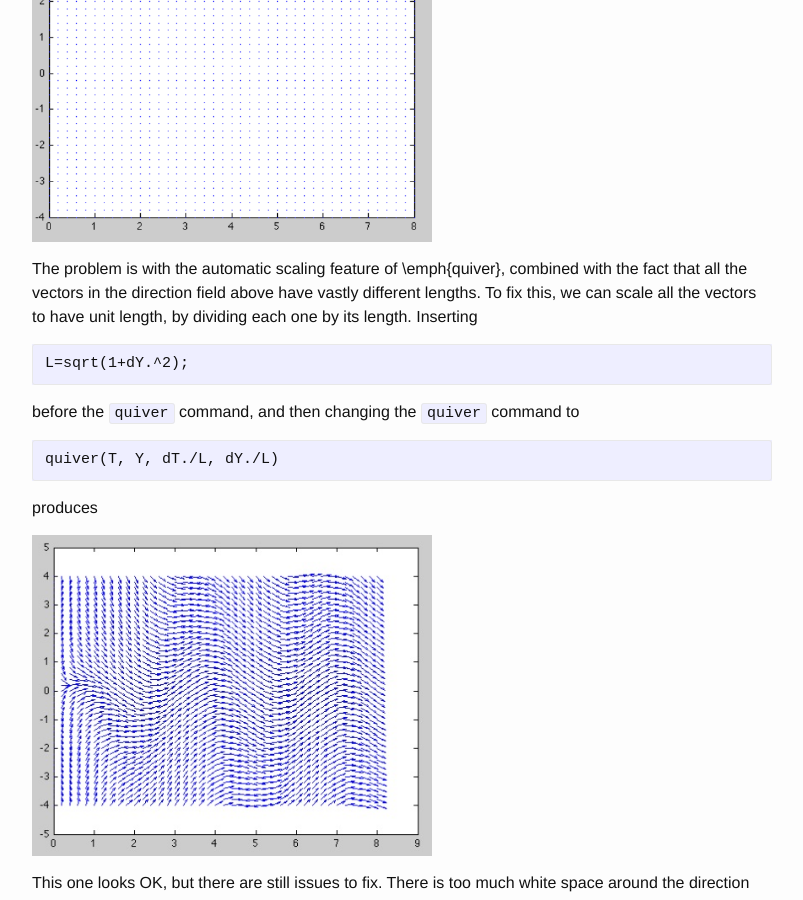
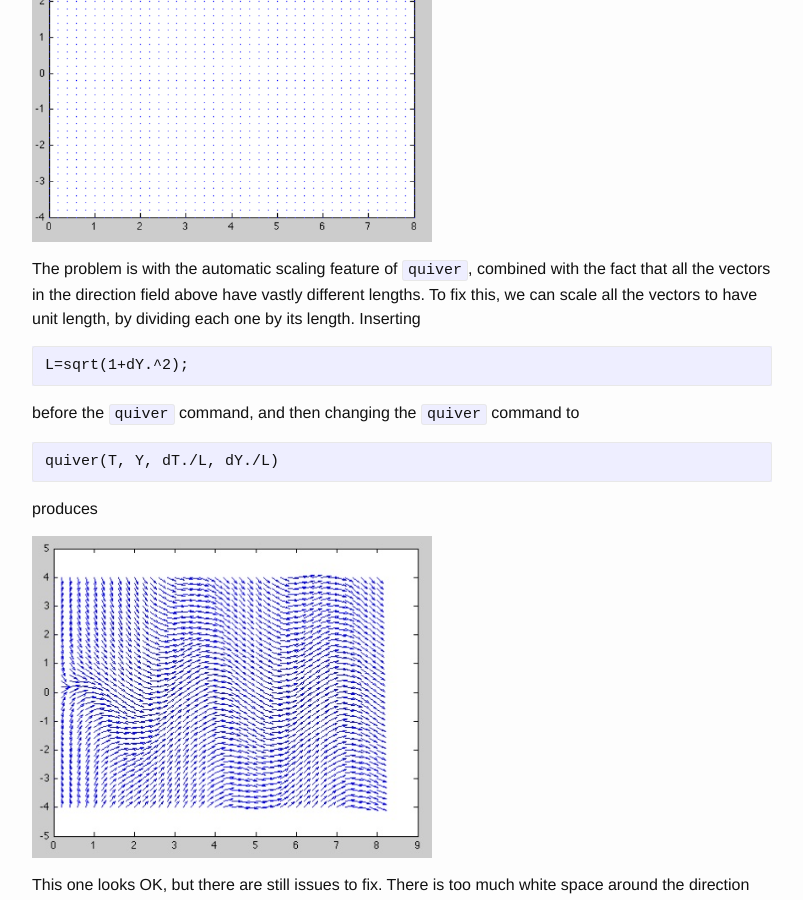
Before and after one commit to philschrad/philschrad.github.io, a Jekyll site: the page built from pages/MATH202_lab4.md, in a window 1280 px wide and 900 px high, scrolled down 4202 px. Shown: the whole window, without its empty margins (238-1041 px from the left). Built offline with Jekyll 4.4.1, drawn with Linux system fonts in a browser that asks for light colours; our own code applies the rules of GitHub Pages for plain Markdown files; formulas are drawn with MathJax 3.

Commit message:
lab 4 pics

````diff
--- a/pages/MATH202_lab4.md
+++ b/pages/MATH202_lab4.md
@@ -177,7 +177,7 @@ The code produces the plot:
 <img src="pic9.PNG" alt="drawing" width="400"/>
 
 
-The problem is with the automatic scaling feature of \emph{quiver}, combined
+The problem is with the automatic scaling feature of `quiver`, combined
 with the fact that all the vectors in the direction field above have vastly
 different lengths.
 To fix this, we can scale all the vectors to have unit length, by dividing each one by its length.
@@ -206,7 +206,7 @@ axis tight
 ```
 produces the much nicer plot
 
-<img src="pic14.PNG" alt="drawing" width="400"/>
+<img src="pic14.jpg" alt="drawing" width="400"/>
 
 
 Here the white space is removed with `axis tight` and the little vectors
@@ -224,7 +224,7 @@ quiver(T,Y, dT./L,dY./L, 0.5,'r'), axis tight
 
 produce the red direction field below:
 
-<img src="pic16.PNG" alt="drawing" width="400"/>
+<img src="pic16.jpg" alt="drawing" width="400"/>
 
 
 It is important to keep in mind that these plots are *not* phase
@@ -255,7 +255,7 @@ For example:
 [X,Y]=meshgrid(-5:0.2:5, -2:0.2:2);
 contour(X,Y, Y.^4+X.^2);
 ```
-<img src="pic20.PNG" alt="drawing" width="400"/>
+<img src="pic20.jpg" alt="drawing" width="400"/>
 
 
 To choose particular values of $$c$$ you can specify an optional argument to `contour` listing the values that you want
@@ -263,7 +263,7 @@ To choose particular values of $$c$$ you can specify an optional argument to `co
 ```
 contour(X,Y,Y.^4+X.^2, [1,4,16]);
 ```
-<img src="pic21.PNG" alt="drawing" width="400"/>
+<img src="pic21.jpg" alt="drawing" width="400"/>
 
 
 ### Direction fields and contour plots
@@ -278,7 +278,7 @@ plotting the generalised solutions as contours, and so it is helpful to think
 of them as set in the plane.
 A direction field for this ODE looks like
 
-<img src="pic22.PNG" alt="drawing" width="400"/>
+<img src="pic22.jpg" alt="drawing" width="400"/>
 
 
 While the direction field does reveal some general idea of the shape of the
@@ -290,7 +290,7 @@ Q4. Verify that $$\psi(y,x)= y^4(x) + 2x^2 - 16x + 8y(x)$$ is a potential functi
 ---
 Remember that since it is exact, any solution $$y(x)$$ of the FODE satisfies $$\psi(x,y(x))=c$$ for some constant $$c$$, i.e. *the solutions are contained in level curves of the potential.* This means a contour plot of the potential can give us a much clearer picture of the shape of solutions!
 
-![](pic23.png)
+![](pic23.jpg)
 
 When coupled with a differential equation, these curves are called
 *integral curves*. The fact that ODE theory (such as Picard) implies that
````
Also changed, not shown: pages/Pic12.PNG (deleted), pages/Pic14.PNG (deleted), pages/Pic16.PNG (deleted), pages/Pic20.PNG (deleted), pages/Pic21.PNG (deleted), pages/Pic22.PNG (deleted), pages/Pic23.PNG (deleted), pages/pic14.jpg (added), pages/pic16.jpg (added), pages/pic20.jpg (added), pages/pic21.jpg (added), pages/pic22.jpg (added), pages/pic23.jpg (added).
